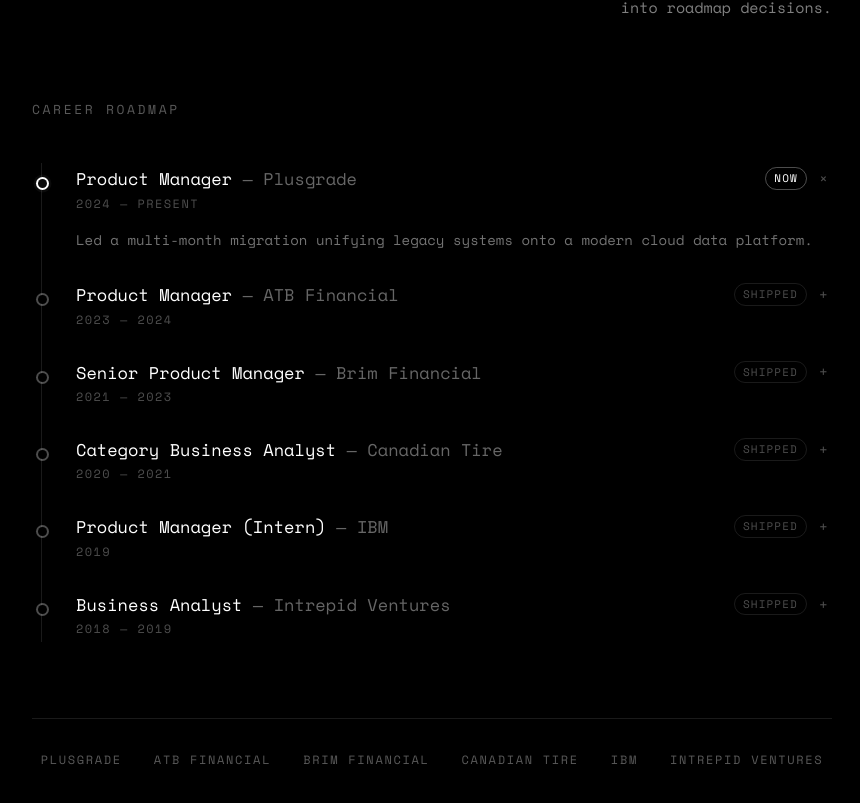
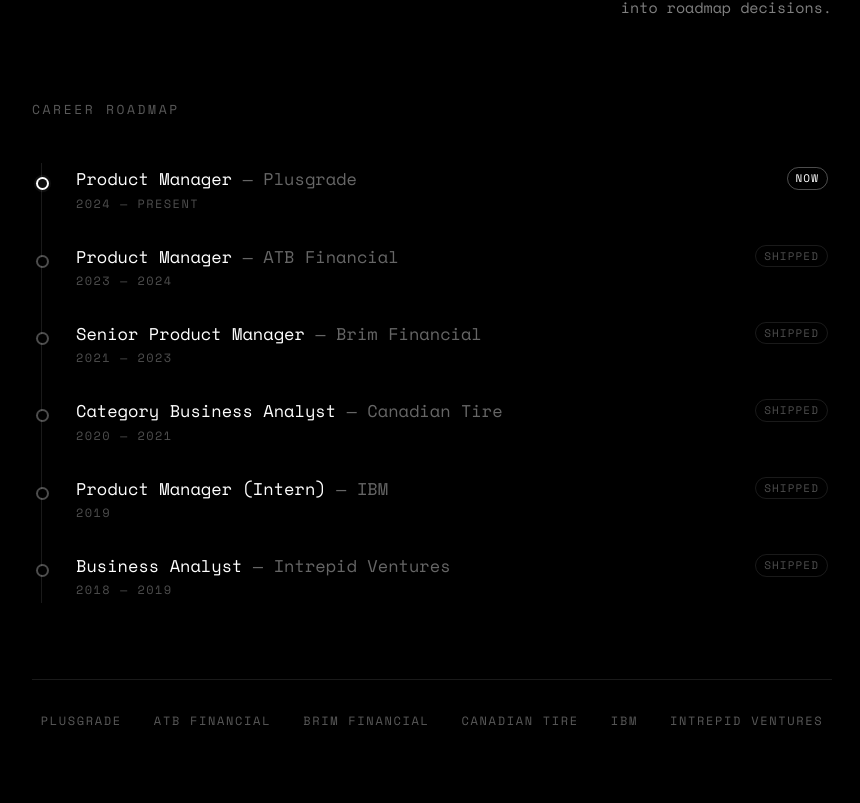
Before and after one commit to kevenex/kevenex.github.io, a React (Vite) app: page / in a window 1280 px wide. Shown: the part 2671-3474 px from the top of the page, without its empty margins (208-1068 px from the left). Built offline with nearby package versions, Linux system fonts and the light colour scheme; a web font is replaced by a local one.

Commit message:
Remove expandable highlights from career timeline rows

```diff
--- a/src/components/Technology.tsx
+++ b/src/components/Technology.tsx
@@ -1,12 +1,10 @@
-import { useState } from 'react';
-import { AnimatePresence, motion } from 'framer-motion';
+import { motion } from 'framer-motion';
 
 interface TimelineEntry {
   year: string;
   role: string;
   company: string;
   status: 'now' | 'shipped';
-  highlight: string;
 }
 
 /* Most recent first — a roadmap reads top-down like a changelog, "Now" at the top. */
@@ -16,50 +14,42 @@ const TIMELINE: TimelineEntry[] = [
     role: 'Product Manager',
     company: 'Plusgrade',
     status: 'now',
-    highlight: 'Led a multi-month migration unifying legacy systems onto a modern cloud data platform.',
   },
   {
     year: '2023 — 2024',
     role: 'Product Manager',
     company: 'ATB Financial',
     status: 'shipped',
-    highlight: 'Improved data accuracy 25% on an identity verification service.',
   },
   {
     year: '2021 — 2023',
     role: 'Senior Product Manager',
     company: 'Brim Financial',
     status: 'shipped',
-    highlight: 'Directed platform launches from discovery to deployment, growing partner acquisition 300%.',
   },
   {
     year: '2020 — 2021',
     role: 'Category Business Analyst',
     company: 'Canadian Tire',
     status: 'shipped',
-    highlight: 'Cut excess inventory 15% by analyzing and re-prioritizing supply workflows.',
   },
   {
     year: '2019',
     role: 'Product Manager (Intern)',
     company: 'IBM',
     status: 'shipped',
-    highlight: 'Validated a 40% performance improvement that shipped to production.',
   },
   {
     year: '2018 — 2019',
     role: 'Business Analyst',
     company: 'Intrepid Ventures',
     status: 'shipped',
-    highlight: "Helped launch the company's first funding round, raising over $1M.",
   },
 ];
 
 const COMPANIES = ['Plusgrade', 'ATB Financial', 'Brim Financial', 'Canadian Tire', 'IBM', 'Intrepid Ventures'];
 
 export default function Technology() {
-  const [openIndex, setOpenIndex] = useState<number | null>(0);
-
   return (
     <section className="relative min-h-screen w-full bg-black">
       <div className="relative z-10 mx-auto flex w-full max-w-4xl flex-col px-6 py-24 sm:px-10 sm:py-28 md:px-12">
@@ -106,17 +96,9 @@ export default function Technology() {
               className="pointer-events-none absolute left-[9px] top-3 bottom-3 w-px bg-white/10"
             />
 
-            {TIMELINE.map((entry, index) => {
-              const isOpen = openIndex === index;
-
-              return (
+            {TIMELINE.map((entry) => (
               <li key={entry.company} className="relative">
-                  <button
-                    type="button"
-                    onClick={() => setOpenIndex(isOpen ? null : index)}
-                    aria-expanded={isOpen}
-                    className="grid w-full grid-cols-[20px_1fr_auto] items-start gap-4 rounded-lg py-3 pr-1 text-left transition-colors hover:bg-white/[0.03] sm:gap-6 sm:py-4"
-                  >
+                <div className="grid w-full grid-cols-[20px_1fr_auto] items-start gap-4 rounded-lg py-3 pr-1 transition-colors hover:bg-white/[0.03] sm:gap-6 sm:py-4">
                   <span className="relative mt-[7px] flex h-[19px] w-5 items-center justify-center">
                     <span
                       className={`h-[9px] w-[9px] rounded-full bg-black ring-2 ${
@@ -142,7 +124,6 @@ export default function Technology() {
                     </span>
                   </span>
 
-                    <span className="flex items-center gap-3">
                   <span
                     className={`shrink-0 whitespace-nowrap rounded-full border px-2 py-0.5 text-[10px] uppercase tracking-[0.1em] sm:text-[11px] ${
                       entry.status === 'now'
@@ -152,35 +133,9 @@ export default function Technology() {
                   >
                     {entry.status === 'now' ? 'Now' : 'Shipped'}
                   </span>
-                      <motion.span
-                        className="text-[15px] leading-none text-white/30"
-                        animate={{ rotate: isOpen ? 45 : 0 }}
-                        transition={{ duration: 0.2 }}
-                        aria-hidden="true"
-                      >
-                        +
-                      </motion.span>
-                    </span>
-                  </button>
-
-                  <AnimatePresence initial={false}>
-                    {isOpen && (
-                      <motion.div
-                        initial={{ height: 0, opacity: 0 }}
-                        animate={{ height: 'auto', opacity: 1 }}
-                        exit={{ height: 0, opacity: 0 }}
-                        transition={{ duration: 0.3, ease: 'easeInOut' }}
-                        className="overflow-hidden pl-9 sm:pl-11"
-                      >
-                        <p className="pb-4 pr-2 text-[13px] leading-relaxed text-white/45 sm:text-[14px]">
-                          {entry.highlight}
-                        </p>
-                      </motion.div>
-                    )}
-                  </AnimatePresence>
+                </div>
               </li>
-              );
-            })}
+            ))}
           </ol>
         </motion.div>
 
```
Lines whose indentation alone changed are shown as unchanged.
